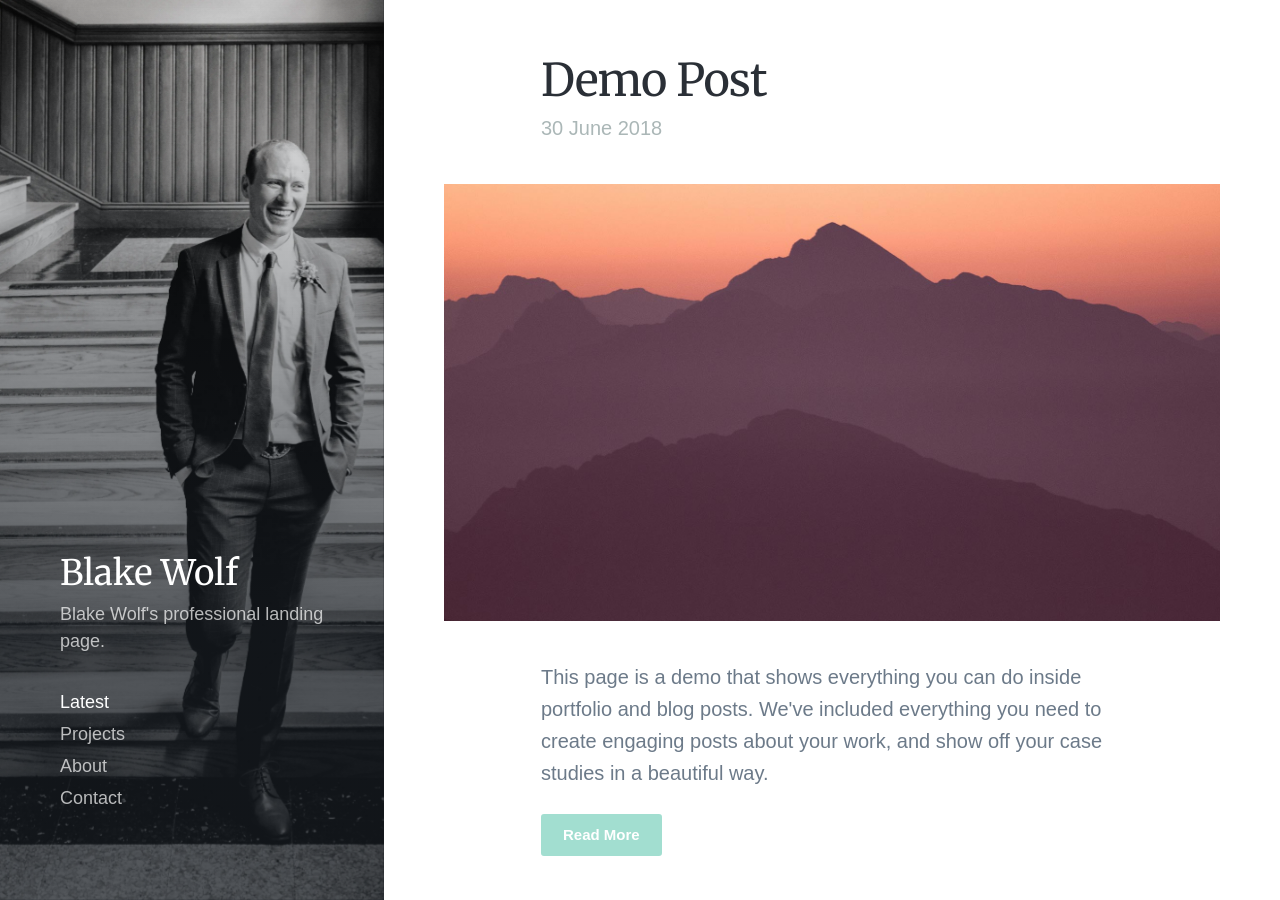
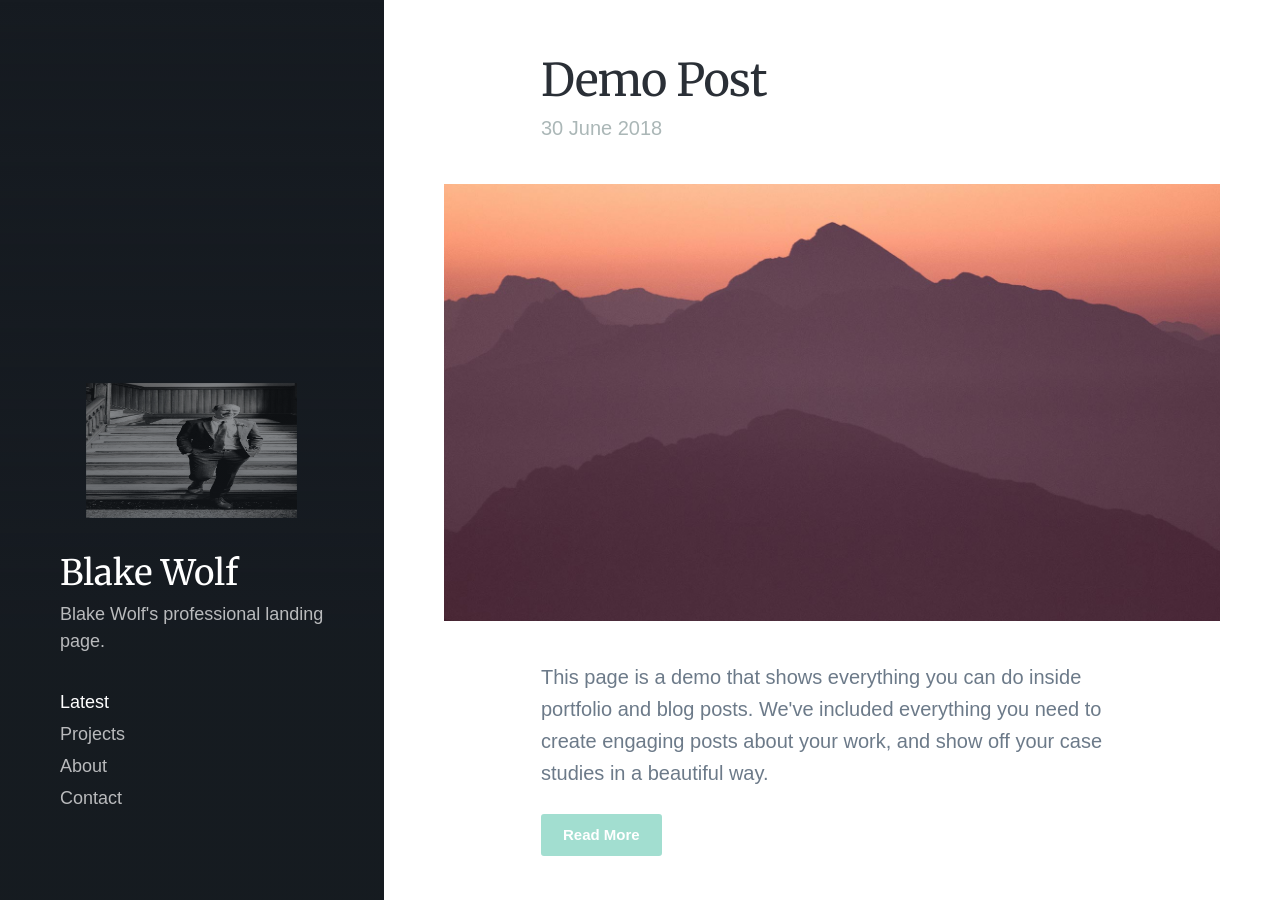
Before and after one commit to cryptid-megalodon/blakewolf.me, a Jekyll site: the page built from index.html, in a window 1280 px wide and 900 px high. Built offline with Jekyll 4.4.1, drawn with Linux system fonts in a browser that asks for light colours; nearby versions of some CDN libraries; some web fonts are replaced; the list of posts is cut into pages by our own code.

Commit message:
Update header image positioning on thinner displays (e.g. mobile).

```diff
--- a/_sass/_includes/_header.scss
+++ b/_sass/_includes/_header.scss
@@ -38,7 +38,7 @@
 	left: 0;
 	bottom: 0;
 	right: 0;
-	background-size: cover;
+	background-size: 55% 15%;
 	background-position: center;
 	background-repeat: no-repeat;
 	opacity: 0;
```
